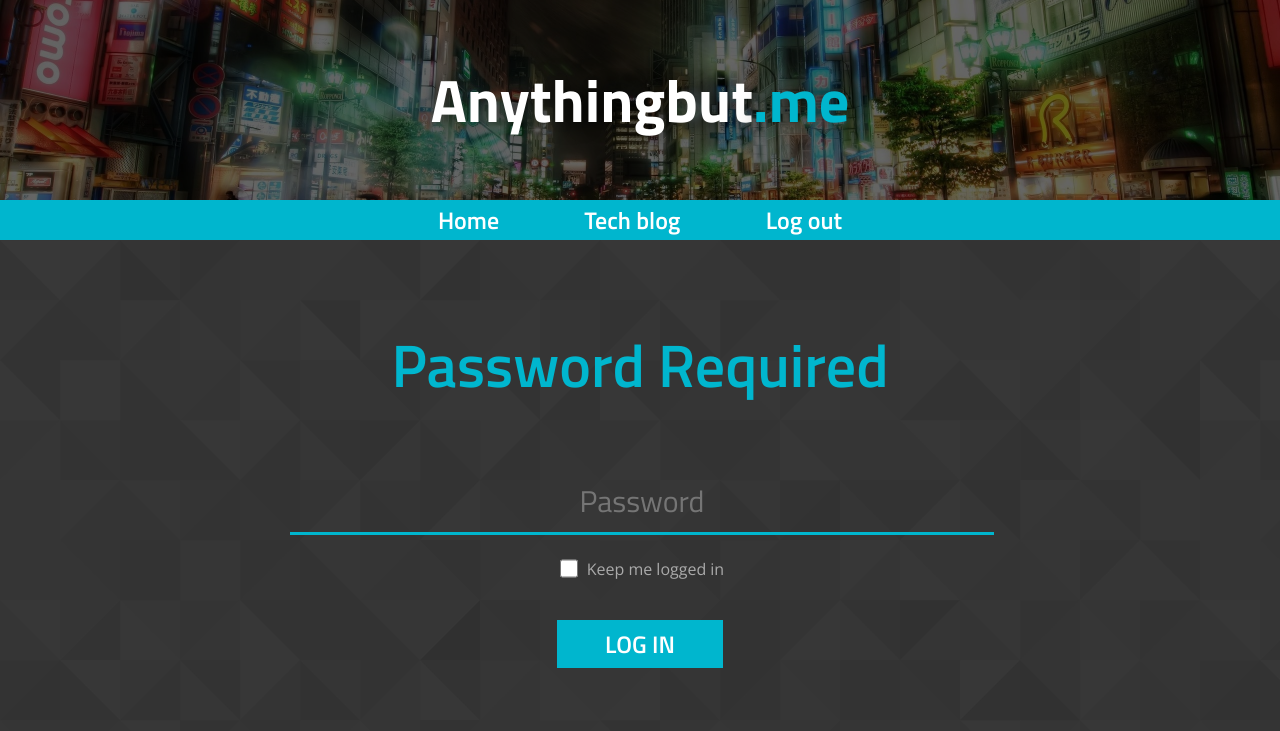
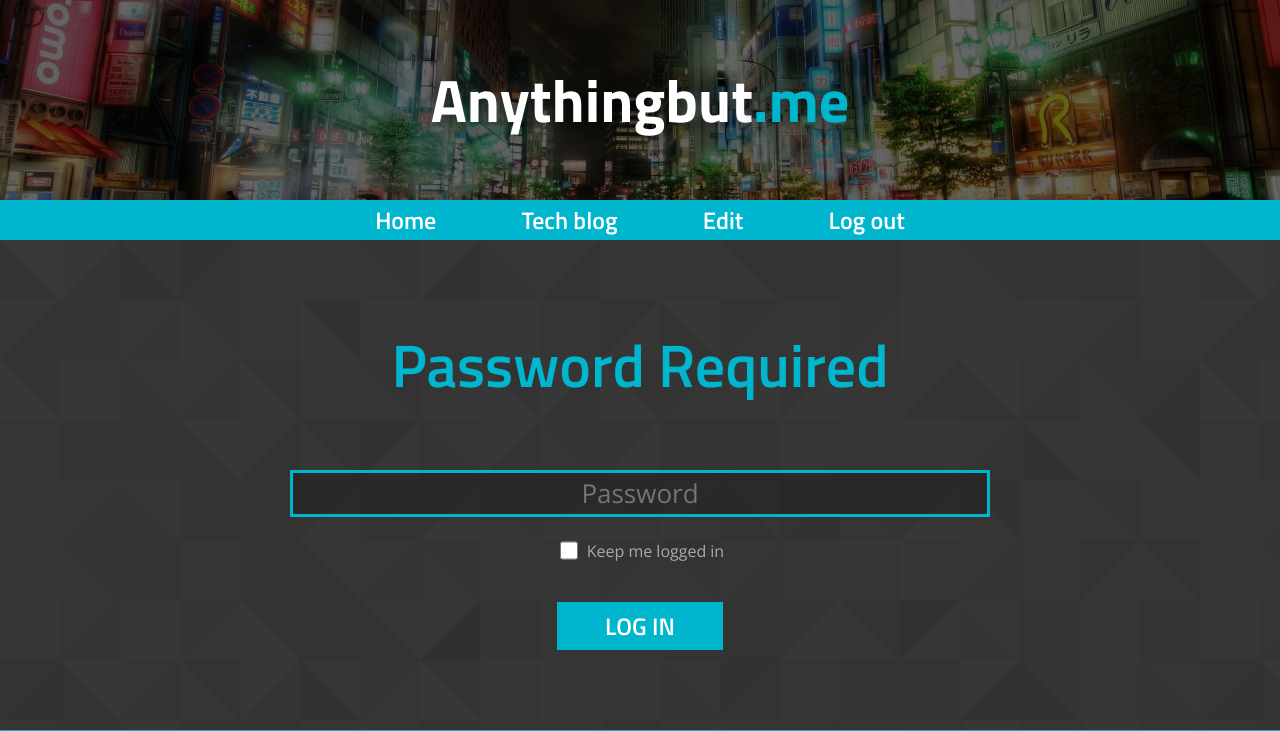
Before and after one commit to duyng404/burogu, a Flask app: page /auth in a window 1280 px wide. Shown: the top 731 px of the page. Run offline with Flask 2, Linux system fonts and the light colour scheme; the visitor is signed in with stand-in values (Sample User, id 1); parts of the project's set-up code (start-up, migrations or seed data) failed here and were passed over.

Commit message:
add and edit now fully working

```diff
--- a/app/forms.py
+++ b/app/forms.py
@@ -1,5 +1,7 @@
+import os
+from app import app
 from flask_wtf import FlaskForm
-from wtforms import PasswordField, BooleanField, SubmitField, TextAreaField
+from wtforms import PasswordField, BooleanField, SubmitField, TextAreaField, StringField
 from wtforms.validators import Required
 
 class AuthForm(FlaskForm):
@@ -8,5 +10,22 @@ class AuthForm(FlaskForm):
     submit = SubmitField('Log In')
 
 class EditForm(FlaskForm):
-    editor = TextAreaField('Go Ham.')
+    editor = TextAreaField('Go Ham.', render_kw={"placeholder": "Go Ham."})
     submit = SubmitField('Save')
+
+class AddForm(FlaskForm):
+    editor = TextAreaField('Go Ham.', render_kw={"placeholder": "Go Ham."})
+    filepath = StringField('Path to file',validators=[Required()], render_kw={"placeholder": "Path to the .md file e.g. tech/example.md"})
+    submit = SubmitField('Save')
+
+    def validate(self):
+        if not FlaskForm.validate(self):
+            return False
+        if self.filepath.data[-3:] != '.md':
+            self.filepath.errors.append('File must end in .md')
+            return False
+        trupath = os.path.join(app.config['CONTENT_DIR'],self.filepath.data)
+        if os.path.isfile(trupath):
+            self.filepath.errors.append('File already exist')
+            return False
+        return True
--- a/app/static/katze.css
+++ b/app/static/katze.css
@@ -207,19 +207,20 @@ form{
 	text-align:center;
 }
 
-#password{
+#password, #filepath{
+	box-sizing: border-box;
+	-moz-box-sizing: border-box;
+	-webkit-box-sizing: border-box;
 	display:block;
 	margin:0 0 15px 0;
 	width:100%;
-	background-color: rgba(30,30,30,0);
-	line-height:2em;
-	font-size:1.5em;
-	font-family: "Titillium Web", Tahoma, Arial, sans-serif;
+	background-color: rgba(30,30,30,.5);
+	line-height:1.5em;
+	font-size:1.3em;
+	font-family: "Open Sans", "Roboto", Arial, sans-serif;
 	text-align: center;
 	color: #fff;
-	border-style: solid;
-	border-width: 0 0 3px 0;
-	border-color: #00b6ce;
+	border:3px solid #00b6ce;
 	outline: none;
 }
 
@@ -235,7 +236,11 @@ form{
 }
 
 #editor{
-	width:90%;
+	box-sizing: border-box;
+	-moz-box-sizing: border-box;
+	-webkit-box-sizing: border-box;
+	width:100%;
+	margin:20px 0 0 0 0;
 	min-height:50px;
 	padding:20px;
 	background-color: rgba(30,30,30,.5);
--- a/app/templates/base.html
+++ b/app/templates/base.html
@@ -33,6 +33,7 @@
 				<li><a href="/">Home</a></li>
 				<li><a href="/tech">Tech blog</a></li>
 				{% if current_user.is_authenticated %}
+					<li><a href={{ url_for('edit') }}>Edit</a></li>
 					<li><a href={{ url_for('deauth') }}>Log out</a></li>
 				{% endif %}
 			</ul>
--- a/app/templates/editlist.html
+++ b/app/templates/editlist.html
@@ -1,6 +1,7 @@
 {% extends "base.html" %}
 {% block content %}
 	<h1>Edit</h1>
+	<p style="text-align:center; margin-top:-50px">or <a href="{{ url_for('add') }}">Add new post</a></p>
 	<table>
 		<tr>
 			<th>filename</th>
--- a/app/views.py
+++ b/app/views.py
@@ -1,7 +1,7 @@
 from flask import render_template, flash, Markup, request, redirect, url_for, g
 from flask_login import login_user, login_required, current_user,UserMixin,logout_user
 from app import app, logman
-from .forms import AuthForm, EditForm
+from .forms import AuthForm, EditForm, AddForm
 import os
 import markdown
 import frontmatter
@@ -135,7 +135,6 @@ def edit(path):
                 if not os.path.isdir(os.path.join(root,ff)) and not ff[-3:]==".md":
                     continue
                 with open(os.path.join(root,ff)) as f:
-                    print(ff)
                     meta, content = frontmatter.parse(f.read())
                     # turn all meta tags to lowercase
                     meta = dict((k.lower(), v) for k,v in meta.items())
@@ -148,15 +147,36 @@ def edit(path):
         return render_template('editlist.html',data=data)
     else:
         trupath=os.path.join(app.config['CONTENT_DIR'],path)
-        if os.path.isfile(trupath) and trupath[-3:]=='.md':
-            with open(trupath) as f:
-                raw = f.read()
-            form = EditForm()
-            form.editor.data=raw
-            return render_template('editpost.html',form=form,title=path,data=raw)
+        form = EditForm()
+        if form.validate_on_submit():
+            data = form.editor.data
+            with open(trupath,'w') as f:
+                f.write(data)
+            flash('Changes saved')
+            return redirect(url_for('edit'))
         else:
-            flash('Invalid URL')
-            return render_template('singlepost.html')
+            if os.path.isfile(trupath) and trupath[-3:]=='.md':
+                with open(trupath) as f:
+                    raw = f.read()
+                form.editor.data=raw
+                return render_template('editpost.html',form=form,title=path)
+            else:
+                flash('Invalid URL')
+                return render_template('singlepost.html')
+
+@app.route('/add',methods=['GET','POST'])
+@login_required
+def add():
+    form = AddForm()
+    if form.validate_on_submit():
+        data = form.editor.data
+        filepath = form.filepath.data
+        trupath = os.path.join(app.config['CONTENT_DIR'],filepath)
+        with open(trupath,'w') as f:
+            f.write(data)
+        flash('Changes saved')
+        return redirect(url_for('edit'))
+    return render_template('editpost.html',form=form,title='Add Post')
 
 # The only function that matters
 @app.route('/', defaults={'path': ''})
```
Also changed, not shown: app/templates/editpost.html (+8 -1 lines).
